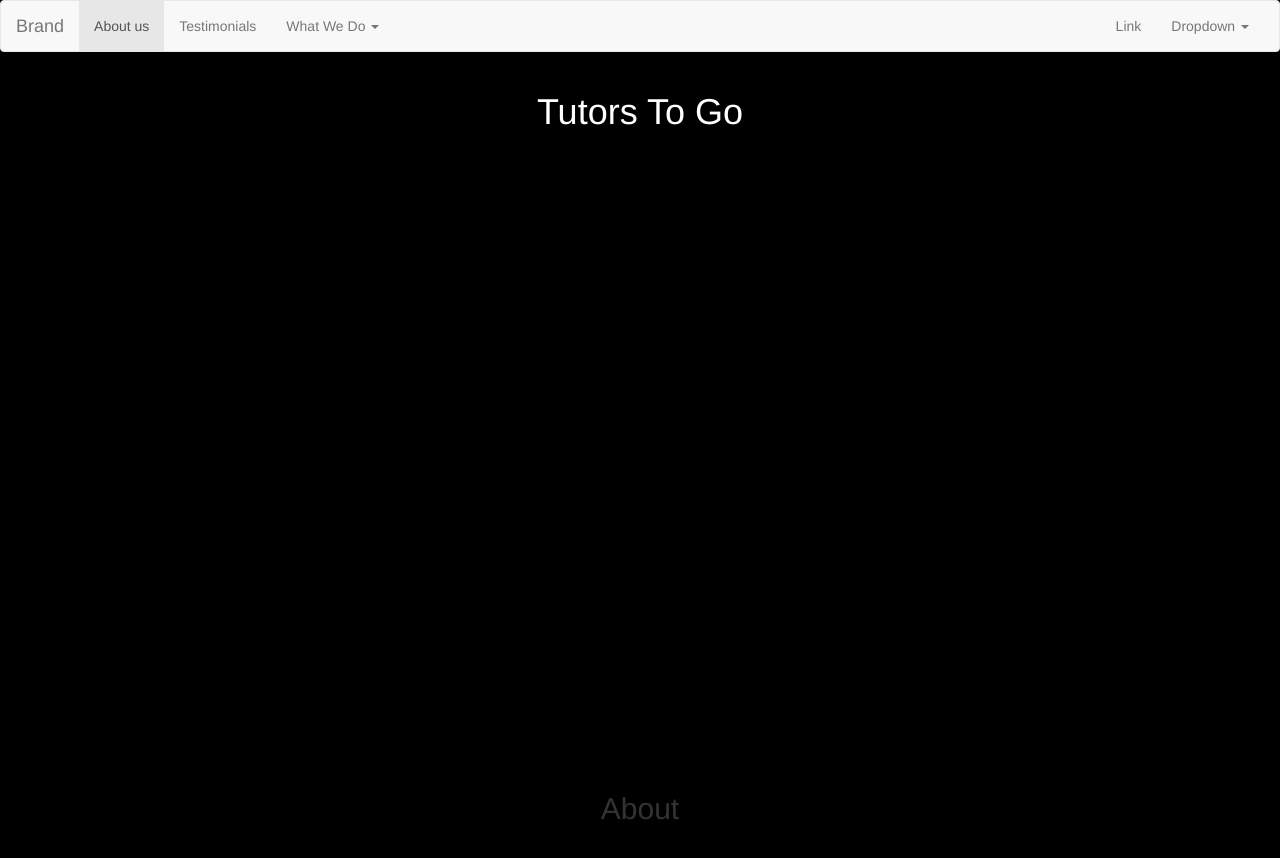
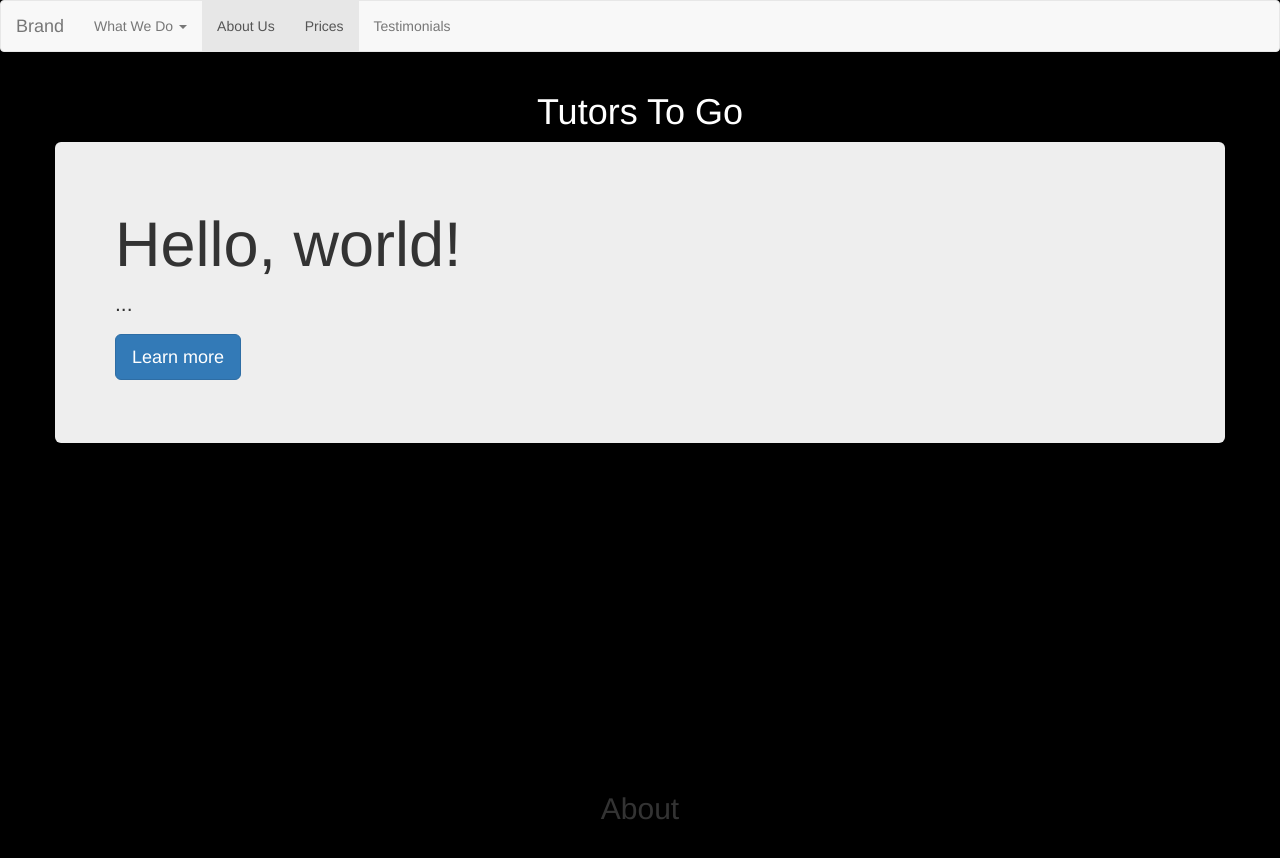
Before and after one commit to christophszcz/tutoringWebsite, a plain HTML site: page index.html in a window 1280 px wide. Shown: the top 858 px of the page. Drawn offline with nearby package versions, Linux system fonts and the light colour scheme.

Commit message:
Added jumbotron template.

```diff
--- a/index.html
+++ b/index.html
@@ -25,8 +25,6 @@
       <!-- Collect the nav links, forms, and other content for toggling -->
       <div class="collapse navbar-collapse" id="bs-example-navbar-collapse-1">
         <ul class="nav navbar-nav">
-          <li class="active"><a href="#">About us</a></li>
-          <li><a href="#">Testimonials</a></li>
           <li class="dropdown">
             <a href="#" class="dropdown-toggle" data-toggle="dropdown" role="button" aria-haspopup="true" aria-expanded="false">What We Do <span class="caret"></span></a>
             <ul class="dropdown-menu">
@@ -39,19 +37,9 @@
               <li><a href="#">One more separated link</a></li>
             </ul>
           </li>
-        </ul>
-        <ul class="nav navbar-nav navbar-right">
-          <li><a href="#">Link</a></li>
-          <li class="dropdown">
-            <a href="#" class="dropdown-toggle" data-toggle="dropdown" role="button" aria-haspopup="true" aria-expanded="false">Dropdown <span class="caret"></span></a>
-            <ul class="dropdown-menu">
-              <li><a href="#">Action</a></li>
-              <li><a href="#">Another action</a></li>
-              <li><a href="#">Something else here</a></li>
-              <li role="separator" class="divider"></li>
-              <li><a href="#">Separated link</a></li>
-            </ul>
-          </li>
+          <li class="active"><a href="#">About Us</a></li>
+          <li class="active"><a href="#">Prices</a></li>
+          <li><a href="#">Testimonials</a></li>
         </ul>
       </div><!-- /.navbar-collapse -->
     </div><!-- /.container-fluid -->
@@ -64,6 +52,11 @@
       <div class="row">
         <div align="center">
           <h1 class="main-title">Tutors To Go</h1>
+        </div>
+        <div class="jumbotron">
+          <h1>Hello, world!</h1>
+          <p>...</p>
+          <p><a class="btn btn-primary btn-lg" href="#" role="button">Learn more</a></p>
         </div>
       </div><!-- .row -->
     </div><!-- .container -->
```
